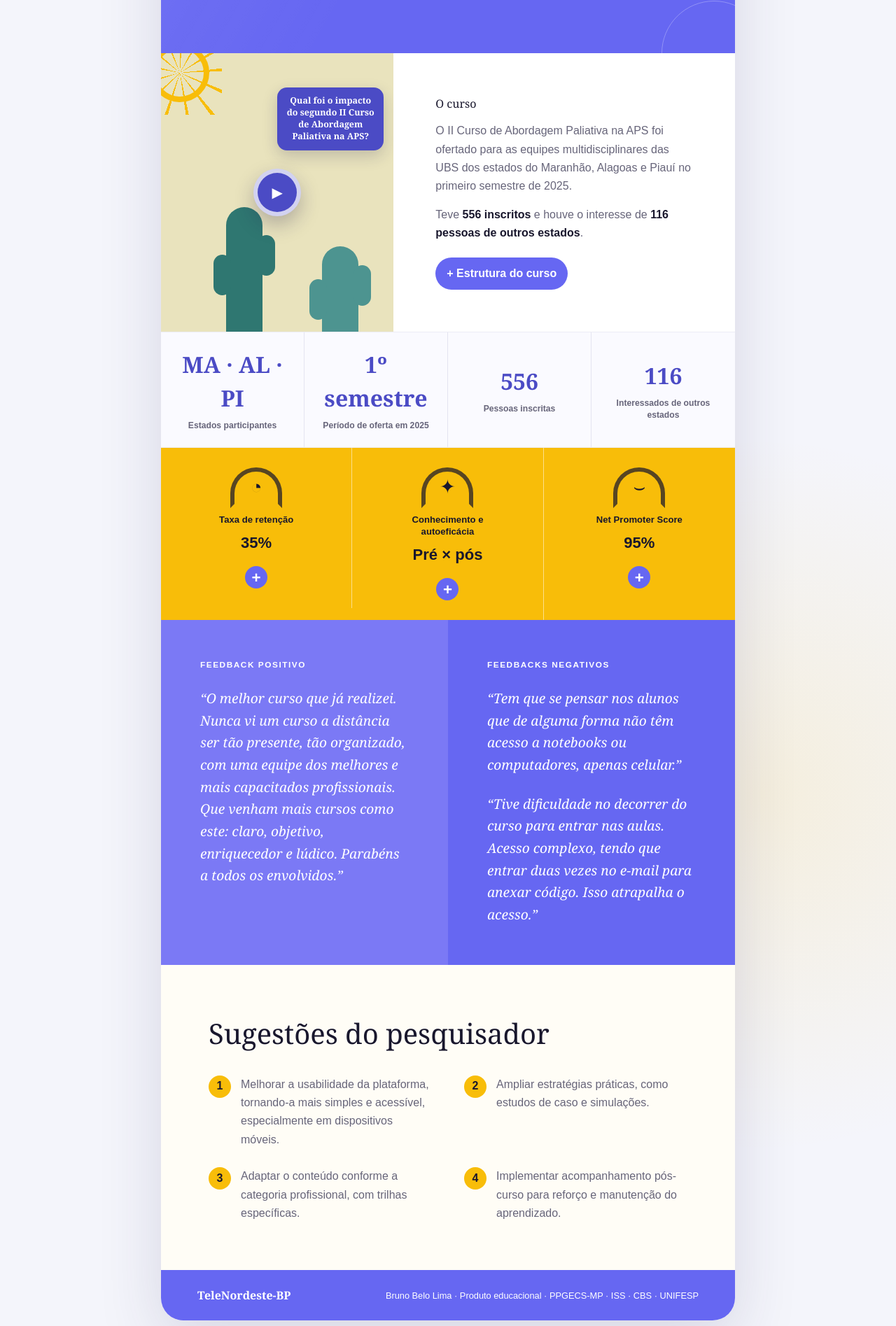
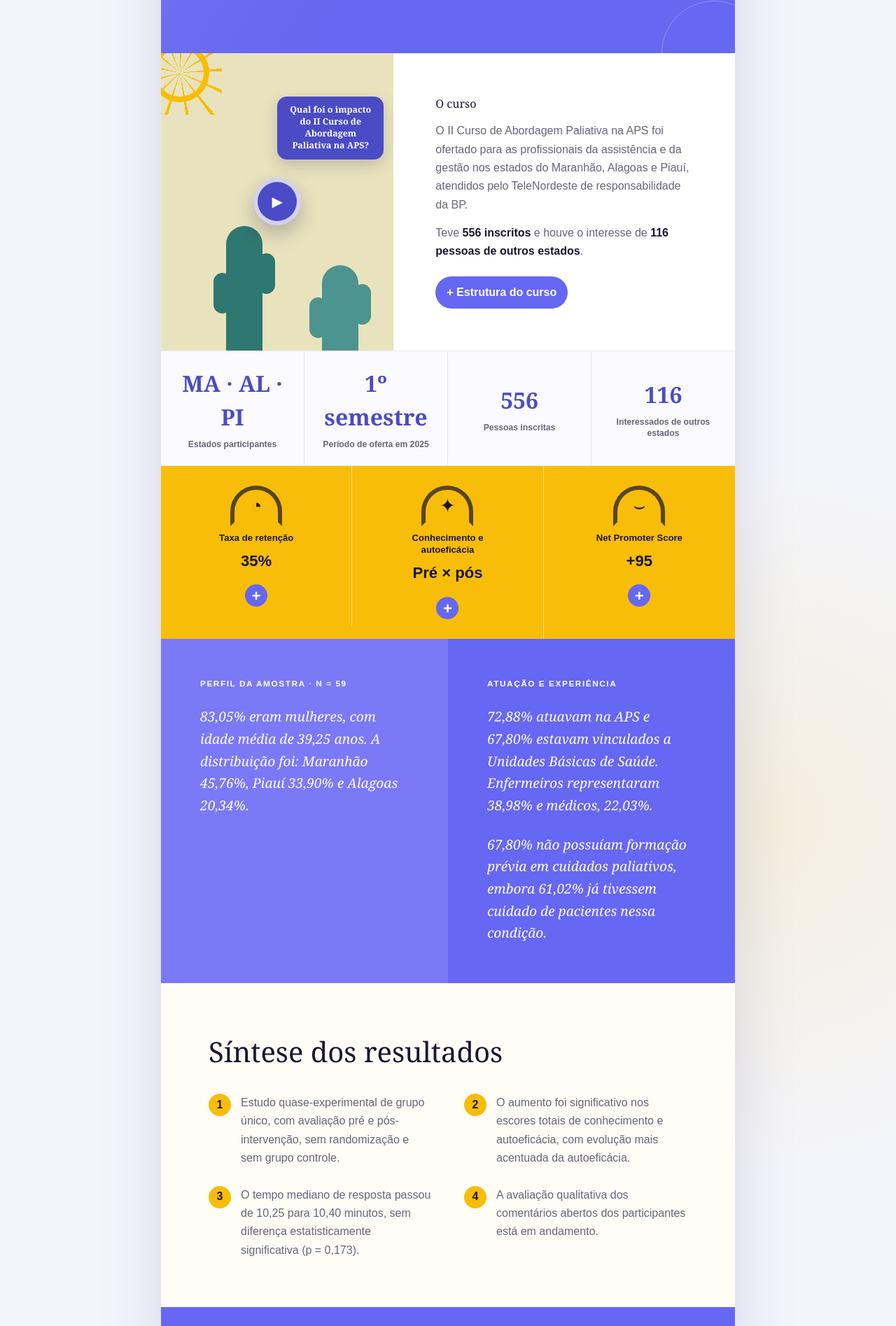
Before and after one commit to brunobelolima/infografico-paliativos-aps, a Next.js app: page / in a window 1280 px wide. Shown: the part 766-2661 px from the top of the page at 70% size. Built offline with nearby package versions, Linux system fonts and the light colour scheme.

Commit message:
Atualiza infográfico conforme documento-fonte

```diff
--- a/app/page.tsx
+++ b/app/page.tsx
@@ -31,35 +31,38 @@ const details: Record<
     value: "Resultados pré e pós",
     copy: "Foram avaliados 59 profissionais de saúde por meio do Questionário de Conhecimento e Autoeficácia sobre Cuidados Paliativos, aplicado antes e após o curso.",
     items: [
-      "Conhecimento: o escore médio passou de 2,98 para 3,07, aumento absoluto de 0,09 ponto (p = 0,032).",
-      "Autoeficácia: o escore médio passou de 3,39 para 3,67, aumento absoluto de 0,28 ponto (p < 0,001).",
+      "Conhecimento: 2,98 para 3,07; diferença média de 0,09 ponto (IC95%: 0,01 a 0,18; p = 0,032).",
+      "Autoeficácia: 3,39 para 3,67; diferença média de 0,28 ponto (IC95%: 0,16 a 0,41; p < 0,001).",
       "Houve aumento estatisticamente significativo nos dois desfechos.",
-      "Os resultados indicam ganho modesto de conhecimento e evolução mais acentuada da autoeficácia.",
+      "Nenhum item isolado de conhecimento apresentou diferença significativa.",
+      "Na autoeficácia, houve melhora significativa nos itens AE3, AE5, AE6, AE8, AE9, AE10 e AE11.",
     ],
     accent: "brain",
   },
   nps: {
     title: "Net Promoter Score",
-    value: "95%",
+    value: "+95",
     copy: "O Net Promoter Score mede a disposição dos participantes em recomendar a experiência formativa.",
     items: [
-      "O curso alcançou NPS de 95%.",
-      "O resultado demonstra ampla predominância de participantes promotores.",
-      "A pontuação situa a experiência em uma faixa de excelência.",
-      "Os depoimentos positivos destacam organização, presença da equipe, clareza, objetividade e caráter lúdico.",
+      "O curso alcançou NPS de +95.",
+      "Satisfação geral com a experiência: média 9,7.",
+      "Recomendação do curso a colegas: média 9,6.",
+      "Organização do conteúdo: média 9,6; atividades e exercícios: 9,4.",
+      "Aumento percebido do conhecimento: 9,1; aplicabilidade: 8,9; carga horária: 8,6.",
     ],
     accent: "smile",
   },
   estrutura: {
     title: "Estrutura do curso",
     value: "40 h",
-    copy: "A formação combinou atividades síncronas, cujas aulas também ficavam gravadas para posterior visualização, e aplicação prática por Telessaúde.",
+    copy: "A formação foi ofertada no Moodle ao longo de cinco meses, combinando atividades síncronas gravadas, estudo e aplicação prática por Telessaúde.",
     items: [
-      "Carga horária total de 40 horas.",
-      "19 horas de aulas síncronas exclusivas para os participantes.",
-      "As aulas síncronas também ficavam gravadas para posterior visualização no Moodle.",
-      "Três encontros síncronos abertos ao público.",
-      "Uma hora de atividade prática por teleconsultoria.",
+      "Carga horária declarada de 40 horas.",
+      "22 horas de atividades teóricas síncronas, gravadas e disponíveis na plataforma.",
+      "Dessas atividades, 19 horas foram exclusivas para inscritos e três horas abertas ao público.",
+      "Uma hora de atividade prática, com discussão de caso por teleconsultoria para profissionais da assistência.",
+      "18 horas destinadas ao estudo.",
+      "Módulo opcional de Cuidados Paliativos pediátricos com 10 horas.",
     ],
     accent: "book",
   },
@@ -228,16 +231,16 @@ export default function Home() {
               ▶
             </a>
             <p className="course-question">
-              Qual foi o impacto do segundo II Curso de Abordagem Paliativa na
-              APS?
+              Qual foi o impacto do II Curso de Abordagem Paliativa na APS?
             </p>
           </div>
           <div className="course-copy">
             <h2 id="course-title">O curso</h2>
             <p>
               O II Curso de Abordagem Paliativa na APS foi ofertado para as
-              equipes multidisciplinares das UBS dos estados do Maranhão,
-              Alagoas e Piauí no primeiro semestre de 2025.
+              profissionais da assistência e da gestão nos estados do Maranhão,
+              Alagoas e Piauí, atendidos pelo TeleNordeste de responsabilidade
+              da BP.
             </p>
             <p>
               Teve <strong>556 inscritos</strong> e houve o interesse de{" "}
@@ -303,48 +306,46 @@ export default function Home() {
             ))}
         </section>
 
-        <section className="feedbacks" aria-label="Feedbacks dos participantes">
+        <section className="feedbacks" aria-label="Perfil dos participantes">
           <article className="feedback feedback-positive">
-            <span className="feedback-label">Feedback positivo</span>
+            <span className="feedback-label">Perfil da amostra · n = 59</span>
             <blockquote>
-              “O melhor curso que já realizei. Nunca vi um curso a distância ser
-              tão presente, tão organizado, com uma equipe dos melhores e mais
-              capacitados profissionais. Que venham mais cursos como este:
-              claro, objetivo, enriquecedor e lúdico. Parabéns a todos os
-              envolvidos.”
+              83,05% eram mulheres, com idade média de 39,25 anos. A distribuição
+              foi: Maranhão 45,76%, Piauí 33,90% e Alagoas 20,34%.
             </blockquote>
           </article>
           <article className="feedback feedback-negative">
-            <span className="feedback-label">Feedbacks negativos</span>
+            <span className="feedback-label">Atuação e experiência</span>
             <blockquote>
-              “Tem que se pensar nos alunos que de alguma forma não têm acesso a
-              notebooks ou computadores, apenas celular.”
+              72,88% atuavam na APS e 67,80% estavam vinculados a Unidades
+              Básicas de Saúde. Enfermeiros representaram 38,98% e médicos,
+              22,03%.
             </blockquote>
             <blockquote>
-              “Tive dificuldade no decorrer do curso para entrar nas aulas.
-              Acesso complexo, tendo que entrar duas vezes no e-mail para anexar
-              código. Isso atrapalha o acesso.”
+              67,80% não possuíam formação prévia em cuidados paliativos, embora
+              61,02% já tivessem cuidado de pacientes nessa condição.
             </blockquote>
           </article>
         </section>
 
         <section className="recommendations" aria-labelledby="recommendations">
-          <h2 id="recommendations">Sugestões do pesquisador</h2>
+          <h2 id="recommendations">Síntese dos resultados</h2>
           <ol>
             <li>
-              Melhorar a usabilidade da plataforma, tornando-a mais simples e
-              acessível, especialmente em dispositivos móveis.
+              Estudo quase-experimental de grupo único, com avaliação pré e
+              pós-intervenção, sem randomização e sem grupo controle.
             </li>
             <li>
-              Ampliar estratégias práticas, como estudos de caso e simulações.
+              O aumento foi significativo nos escores totais de conhecimento e
+              autoeficácia, com evolução mais acentuada da autoeficácia.
             </li>
             <li>
-              Adaptar o conteúdo conforme a categoria profissional, com trilhas
-              específicas.
+              O tempo mediano de resposta passou de 10,25 para 10,40 minutos,
+              sem diferença estatisticamente significativa (p = 0,173).
             </li>
             <li>
-              Implementar acompanhamento pós-curso para reforço e manutenção do
-              aprendizado.
+              A avaliação qualitativa dos comentários abertos dos participantes
+              está em andamento.
             </li>
           </ol>
         </section>
```
